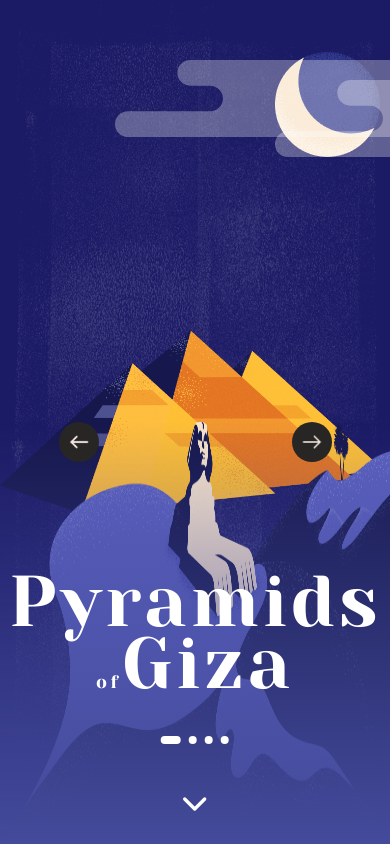
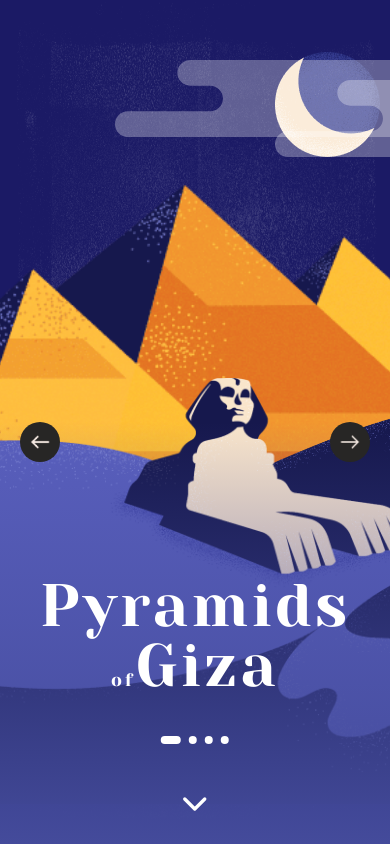
Before and after one commit to yousefmobelal/lumora, a React (Vite) app: page / in a window 390 px wide. Built offline with nearby package versions, Linux system fonts and the light colour scheme.

Commit message:
- adjust responsive layout in pyramids illustration - make dragging illustration with no bounds

```diff
--- a/src/components/shared/DraggableIllustration.tsx
+++ b/src/components/shared/DraggableIllustration.tsx
@@ -38,7 +38,6 @@ const DraggableIllustration = ({
         const dir = deltaX < 0 ? "left" : "right";
         onDragEnd(dir);
       },
-      bounds: "#img-wrapper",
     });
   });
   return (
--- a/src/pages/artifact-details/loaders/artifact-details-loader.tsx
+++ b/src/pages/artifact-details/loaders/artifact-details-loader.tsx
@@ -1,13 +1,15 @@
 import { queryClient } from "@/lib/utils/queryClient";
 import { queryKeys } from "@/lib/utils/queryKeys";
+import type { LoaderFunctionArgs } from "react-router-dom";
 import { getArtifact } from "../api/get-artifact";
 
-export const ArtifactDetailsLoader = async ({
-  params,
-}: {
-  params: { artifactId: string };
-}) => {
+export const ArtifactDetailsLoader = async ({ params }: LoaderFunctionArgs) => {
   const artifactId = params.artifactId;
+
+  if (!artifactId) {
+    throw new Response("Artifact id is required", { status: 400 });
+  }
+
   await queryClient.prefetchQuery({
     queryKey: queryKeys.artifact(artifactId),
     queryFn: () => getArtifact(artifactId),
--- a/src/pages/intro/components/PyramidsIllustration.tsx
+++ b/src/pages/intro/components/PyramidsIllustration.tsx
@@ -98,20 +98,31 @@ const PyramidsIllustration: React.FC<PyramidsIllustrationProps> = ({
         alt="Moon"
         className="absolute left-1/2 top-13  translate-x-20"
       />
-      <div className="absolute w-full h-full top-0 z-10">
-        <DraggableIllustration onDragEnd={onDragEnd} image={Pyramids} />
+      <div className="absolute w-screen h-full top-0 z-10 overflow-hidden">
+        <DraggableIllustration
+          onDragEnd={onDragEnd}
+          image={Pyramids}
+          wrapperClass="w-[120vh] max-w-[1400px] left-1/2 -translate-x-1/2"
+          imageClass="w-full h-auto"
+        />
+
+        <div className="w-[170vh] md:h-1/2 absolute bottom-10 md:translate-x-1/2">
           <img
             id="pyramids-fg-back"
             src={ForegroundBack}
             alt="Pyramids Foreground Back"
-          className="absolute bottom-0 -right-50 h-1/2"
+            className="w-full h-auto object-contain"
           />
+        </div>
+
+        <div className="w-[150vh] md:h-1/2 absolute bottom-10 md:-translate-x-[10vh]  max-md:-translate-x-1/3">
           <img
             id="pyramids-fg-front"
             src={ForegroundFront}
             alt="Pyramids Foreground Front"
-          className="absolute bottom-0 h-1/2"
+            className="w-full h-auto object-contain"
           />
+        </div>
       </div>
 
       <div className="absolute h-full w-full top-0 left-0">
--- a/src/pages/intro/pages/IntroPage.tsx
+++ b/src/pages/intro/pages/IntroPage.tsx
@@ -154,7 +154,7 @@ const IntroPage = () => {
         </Link>
       </div>
 
-      <div className="absolute top-1/2 flex justify-between w-full px-[15%] z-100">
+      <div className="absolute top-1/2 flex justify-between w-full px-5 md:px-[15%] z-100">
         <button className="circle-btn" onClick={handlePrevious}>
           <img src={PreviousArrow} alt="" />
         </button>
--- a/src/pages/wonder/components/WonderArtifacts.tsx
+++ b/src/pages/wonder/components/WonderArtifacts.tsx
@@ -65,7 +65,6 @@ const WonderArtifacts = () => {
         const step = `${sign}=${STEP_REM}rem`;
         const exitShift = `${sign}=20`;
 
-        // The next title text — resolved at click time via the ref
         const nextIndex =
           (firstHighlightIdIndexRef.current + direction + TOTAL_ITEMS) %
           TOTAL_ITEMS;
@@ -83,7 +82,6 @@ const WonderArtifacts = () => {
               isAnimatingRef.current = false;
             },
           })
-          // ── cards ──────────────────────────────────────────────
           .to(exitId, { x: exitShift, opacity: 0 })
           .to(exitId, { x: totalShift })
           .to(card1Id, { x: step, bottom: 0 }, "<")
@@ -99,17 +97,10 @@ const WonderArtifacts = () => {
           )
           .to(enterId, { x: step, bottom: getBottomPosition(3) }, "<")
           .to(exitId, { opacity: 1 })
-          // ── title out (slides opposite to navigation direction) ─
-          .to(
-            titleEl,
-            { x: `${sign}=40`, opacity: 0, duration: 0.25 },
-            "<", // starts with the card shift phase
-          )
-          // swap the text mid-transition while it's invisible
+          .to(titleEl, { x: `${sign}=40`, opacity: 0, duration: 0.25 }, "<")
           .call(() => {
             if (titleEl) titleEl.textContent = nextTitle;
           })
-          // ── title in (slides in from the opposite side) ─────────
           .fromTo(
             titleEl,
             { x: `${oppositeSign}=40`, opacity: 0 },
--- a/src/pages/wonder/components/WonderDetails.tsx
+++ b/src/pages/wonder/components/WonderDetails.tsx
@@ -31,18 +31,21 @@ const WonderDetails = () => {
       },
     });
 
-    const wonderImages = gsap.utils.toArray(".wonder-image");
-    const totalScroll = (wonderImages.length - 1) * 390;
+    const mm = gsap.matchMedia();
+    mm.add("(min-width: 768px)", () => {
+      const container = document.querySelector("#wonder-images-wrapper");
+      const totalScroll = container!.scrollWidth - window.innerWidth;
       gsap.to("#wonder-images", {
         x: -totalScroll,
         ease: "none",
         scrollTrigger: {
           trigger: "#wonder-images-wrapper",
           start: "top 5%",
-        end: `+=${totalScroll}`,
+          end: `+=${totalScroll + 20}`,
           scrub: 1,
           pin: true,
         },
+      });
     });
 
     const firstParaSplit = SplitText.create("#wonder-history-info", {
@@ -194,7 +197,7 @@ const WonderDetails = () => {
       <div className="mt-15 col-center">
         <div className="flex-center">
           <div className="wonder-divider-line h-px w-80 bg-black" />
-          <span className="mx-5 uppercase text-white font-raleway">
+          <span className="mx-5 uppercase text-white font-raleway text-nowrap">
             {wonder.subTitle}
           </span>
           <div className="wonder-divider-line h-px w-80 bg-black" />
@@ -208,7 +211,10 @@ const WonderDetails = () => {
       </div>
 
       <div id="wonder-images-wrapper" className="w-full overflow-hidden mt-10">
-        <div id="wonder-images" className="ps-20 h-150 flex gap-1">
+        <div
+          id="wonder-images"
+          className="md:ps-20 md:h-150 flex md:flex-row flex-col md:gap-1 "
+        >
           {wonder.galleryImages.map((imgSrc, index) => (
             <div
               key={index}
@@ -225,7 +231,10 @@ const WonderDetails = () => {
         </div>
       </div>
 
-      <div id="wonder-info" className="bg-off-white pt-20 pb-50 text-body">
+      <div
+        id="wonder-info"
+        className="bg-off-white pt-20 pb-50 max-md:px-5 text-body"
+      >
         <div className="max-w-3xl mx-auto space-y-10">
           <p id="wonder-history-info" className="style-first-char">
             {wonder.historyInfo1}
@@ -255,7 +264,7 @@ const WonderDetails = () => {
           <iframe
             title="Petra Map"
             src={`https://www.google.com/maps?q=${wonder.lat},${wonder.lng}&output=embed`}
-            className="w-full h-[400px] border-0 rounded-lg"
+            className="w-full h-100 border-0 rounded-lg"
             loading="lazy"
             allowFullScreen
           ></iframe>
--- a/src/pages/wonder/components/WonderNavigationBar.tsx
+++ b/src/pages/wonder/components/WonderNavigationBar.tsx
@@ -14,8 +14,8 @@ const WonderNavigationBar = () => {
   const wonderId = location.pathname.split("/")[2];
   const wonder = wondersData.find((w) => w.id === wonderId) || wondersData[0];
   return (
-    <div className="w-18 rounded-tr-4xl h-screen bg-white top-0 left-0 z-10 fixed">
-      <div className="pt-50 pb-30 flex flex-col items-center justify-around h-full w-full absolute top-0">
+    <div className="md:w-18 md:h-screen w-screen h-18 max-md:bottom-0 md:top-0 md:left-0 z-10 fixed bg-white md:rounded-tr-4xl">
+      <div className="max-md:pl-20 md:pt-50 md:pb-30 flex flex-row md:flex-col items-center justify-around h-full w-full absolute max-md:bottom-0 md:top-0">
         <WonderNavigationItem
           tabIndex={0}
           Image={TabEditorial}
@@ -38,7 +38,7 @@ const WonderNavigationBar = () => {
 
       <Link
         to="/"
-        className="size-18 rounded-full overflow-hidden border-6 border-white absolute top-20 left-2"
+        className="size-18 rounded-full overflow-hidden border-6 border-white absolute max-md:bottom-2 left-4 md:top-20 md:left-2"
         style={{
           backgroundColor: wonderColors.bgColor(wonder.id),
         }}
--- a/src/pages/wonder/components/WonderTimeline.tsx
+++ b/src/pages/wonder/components/WonderTimeline.tsx
@@ -68,12 +68,12 @@ const WonderTimeline = () => {
   }, []);
 
   return (
-    <div className="bg-black h-screen w-full ps-50 pe-10 pt-20 overflow-hidden">
+    <div className="bg-black h-screen w-full px-5 pt-10 md:ps-50 md:pe-10 md:pt-20 overflow-hidden">
       <div className="grid h-full grid-cols-1 md:grid-cols-2 gap-6">
         <div className="col-center">
           <div
             id="wonder-img"
-            className="relative h-90 w-90 flex justify-center items-end"
+            className="relative h-60 md:h-90 w-90 flex justify-center items-end"
           >
             <div className="h-full w-50 rounded-t-full overflow-hidden">
               <img
--- a/src/styles/index.css
+++ b/src/styles/index.css
@@ -23,7 +23,7 @@
 
 @layer base {
   h1 {
-    @apply font-yeseva text-7xl font-medium text-center leading-15 text-white tracking-wider;
+    @apply font-yeseva text-6xl md:text-7xl font-medium text-center leading-15 text-white tracking-wider;
   }
   h2 {
     @apply font-raleway text-sm font-medium text-center leading-10 text-white tracking-widest;
```
Lines whose indentation alone changed are shown as unchanged.
